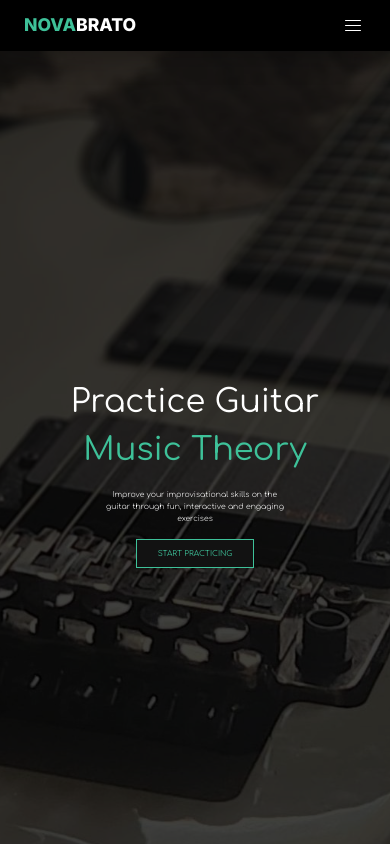
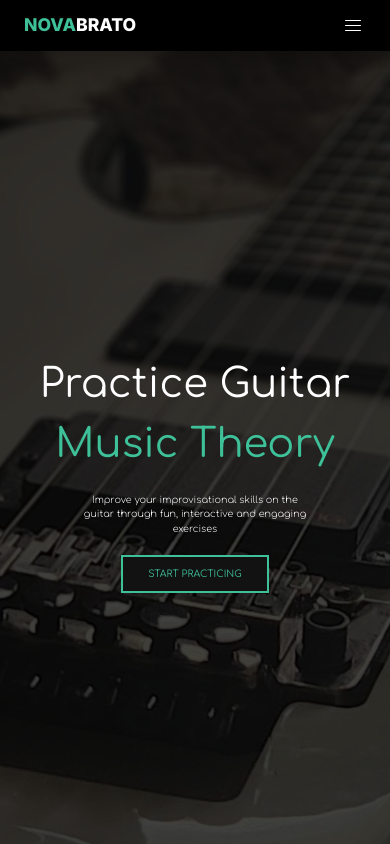
Before and after one commit to NovaSharx/Novabrato, a React (Create React App) app in the folder frontend/: page / in a window 390 px wide. Shown: the top 844 px of the page. Built offline with nearby package versions, Linux system fonts and the light colour scheme.

Commit message:
Removed media queries for mobile device on hero section.

```diff
--- a/frontend/src/stylesheets/css/main.css
+++ b/frontend/src/stylesheets/css/main.css
@@ -933,24 +933,6 @@ p {
     font-size: 0.6rem;
   }
 }
-@media (max-width: 480px) {
-  #home #hero-section-container #hero-section #hero-section-title {
-    font-size: 2rem;
-  }
-  #home #hero-section-container #hero-section #hero-section-info {
-    margin: 0.96rem auto;
-    width: 11.2rem;
-  }
-  #home #hero-section-container #hero-section #hero-section-info span {
-    font-size: 0.48rem;
-  }
-  #home #hero-section-container #hero-section #call-to-action #call-to-action-button {
-    padding: 0.48rem 1.28rem;
-    border-width: 1.6px;
-    font-size: 0.48rem;
-  }
-}
-
 #exercises {
   flex-grow: 1;
 }
```
Also changed, not shown: frontend/src/stylesheets/scss/pages/home/_home.scss (+3 -13 lines), 1 other file (tests, documents, lock files or other folders).
